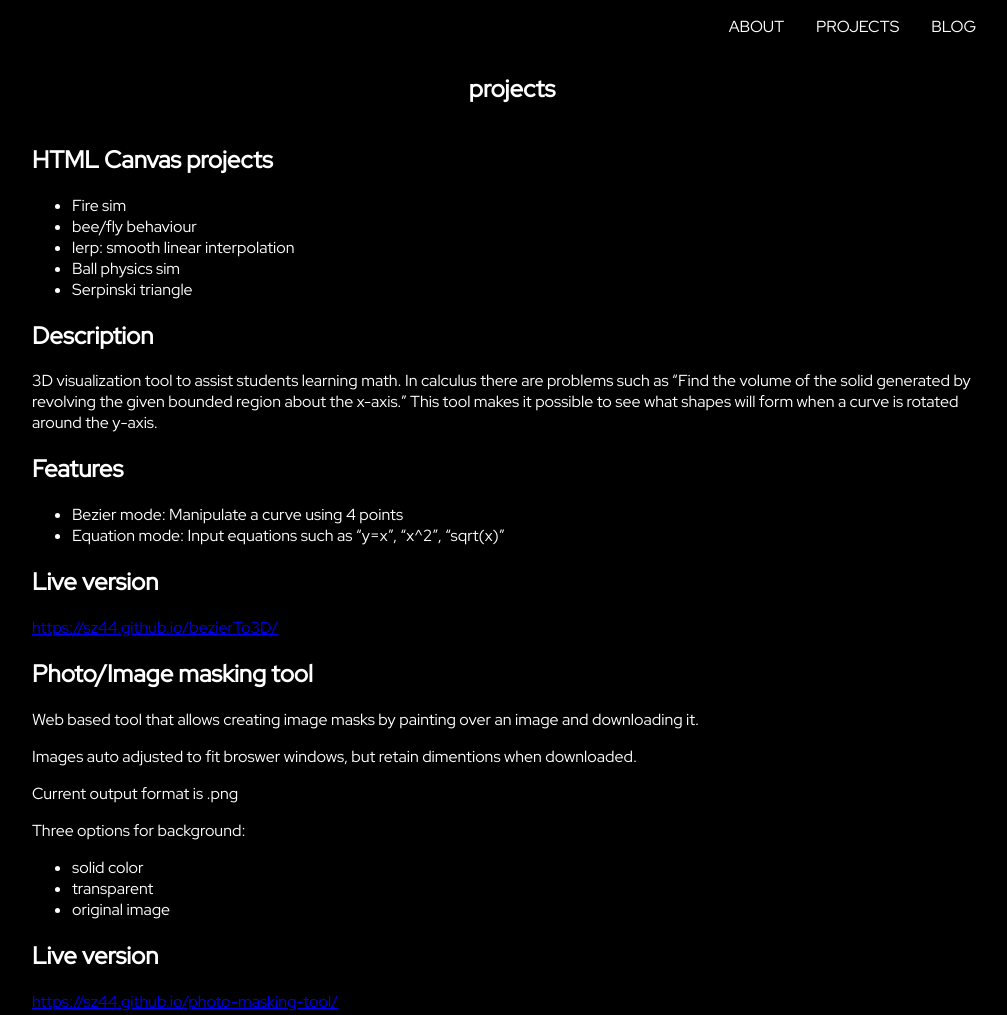
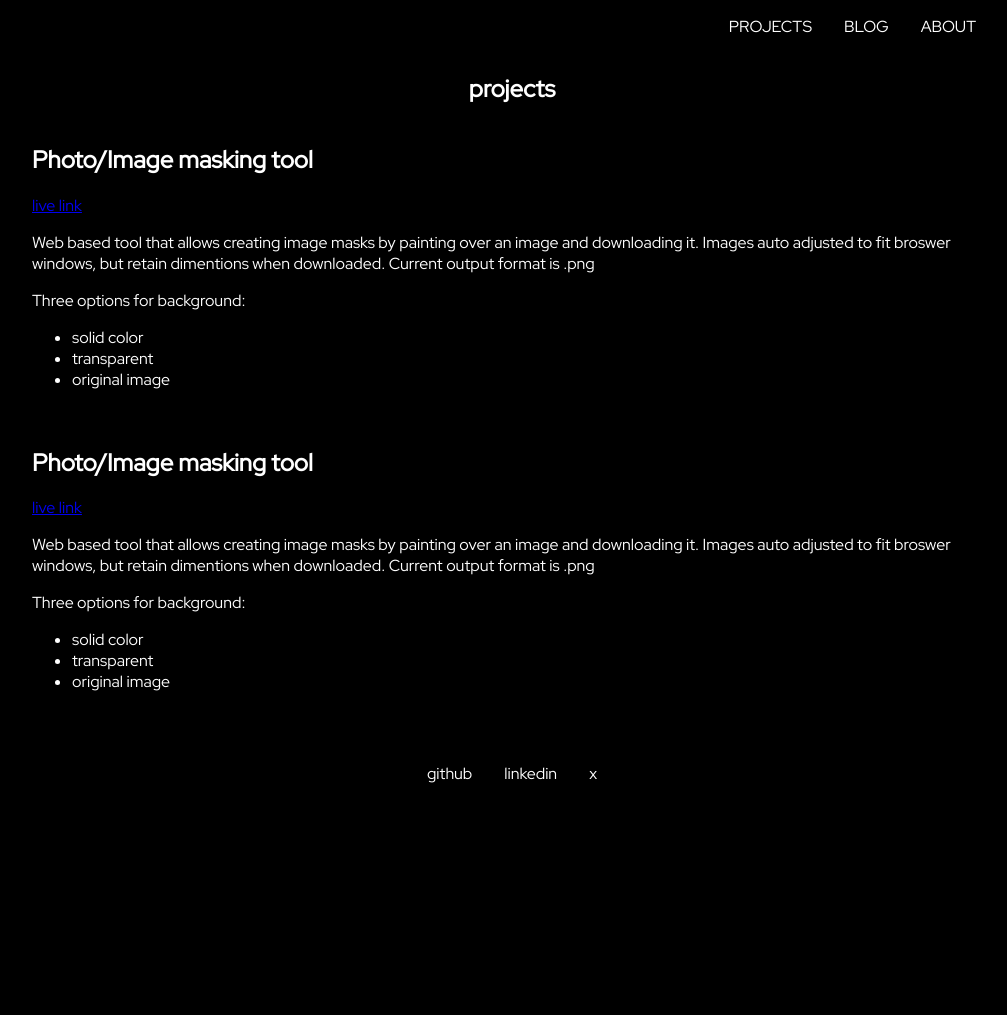
Before and after one commit to sz44/sz44.github.io, an Astro site: page / in a window 1280 px wide. Shown: the top 1015 px of the page, without its empty margins (128-1135 px from the left). After the commit the page ends 800 px from the top, so only its background shows below. Built offline with nearby package versions, Linux system fonts and the light colour scheme; Astro itself is replaced by a stand-in of ours.

Commit message:
md organization

```diff
--- a/src/components/Header.astro
+++ b/src/components/Header.astro
@@ -1,11 +1,10 @@
 <header>
   <nav>
-    <a href="/">about</a>
     <a href="/">projects</a>
     <a href="/">blog</a>
+    <a href="/">about</a>
   </nav>
 </header>
-
 
 <style>
   nav {
--- a/src/components/Projects.astro
+++ b/src/components/Projects.astro
@@ -1,25 +1,44 @@
----
-import { getCollection } from 'astro:content';
-import { getEntries, getEntry, render } from 'astro:content';
-
-// Load all Markdown files from the 'projects' collection
-const projects = await getCollection('projects');
-// const projects = await getEntries(projectsCollection)
-
-// import {Content, rawContent} from '../projects/canvasExperiments.md'
----
 <div id="container">
   <h2>projects</h2>
-  <div>
-  {projects.map(async (project) => {
-    const {Content} = await render(project);
-    return (
-      <article>
-        <Content />
-      </article>
-    )
-  }
-  )}
+  <div id="projects">
+    <article>
+      <h2>Photo/Image masking tool</h2>
+      <a href="https://sz44.github.io/photo-masking-tool/">live link</a>
+      <p>
+        Web based tool that allows creating image masks by painting over an
+        image and downloading it. Images auto adjusted to fit broswer windows,
+        but retain dimentions when downloaded. Current output format is .png
+
+        <p>
+          Three options for background:
+          <ul>
+            <li>solid color</li>
+            <li>transparent</li>
+            <li>original image</li>
+          </ul>
+        </p>
+      </p>
+      <img src="" alt="">
+    </article>
+    <article>
+      <h2>Photo/Image masking tool</h2>
+      <a href="https://sz44.github.io/photo-masking-tool/">live link</a>
+      <p>
+        Web based tool that allows creating image masks by painting over an
+        image and downloading it. Images auto adjusted to fit broswer windows,
+        but retain dimentions when downloaded. Current output format is .png
+
+        <p>
+          Three options for background:
+          <ul>
+            <li>solid color</li>
+            <li>transparent</li>
+            <li>original image</li>
+          </ul>
+        </p>
+      </p>
+      <img src="" alt="">
+    </article>
   </div>
 </div>
 
@@ -33,4 +52,6 @@
     justify-content: start;
     align-items: center;
   }
+  #projects {
+  }
 </style>
```
Also changed, not shown: src/content/projects/projects.md (added, +25 -0 lines).
